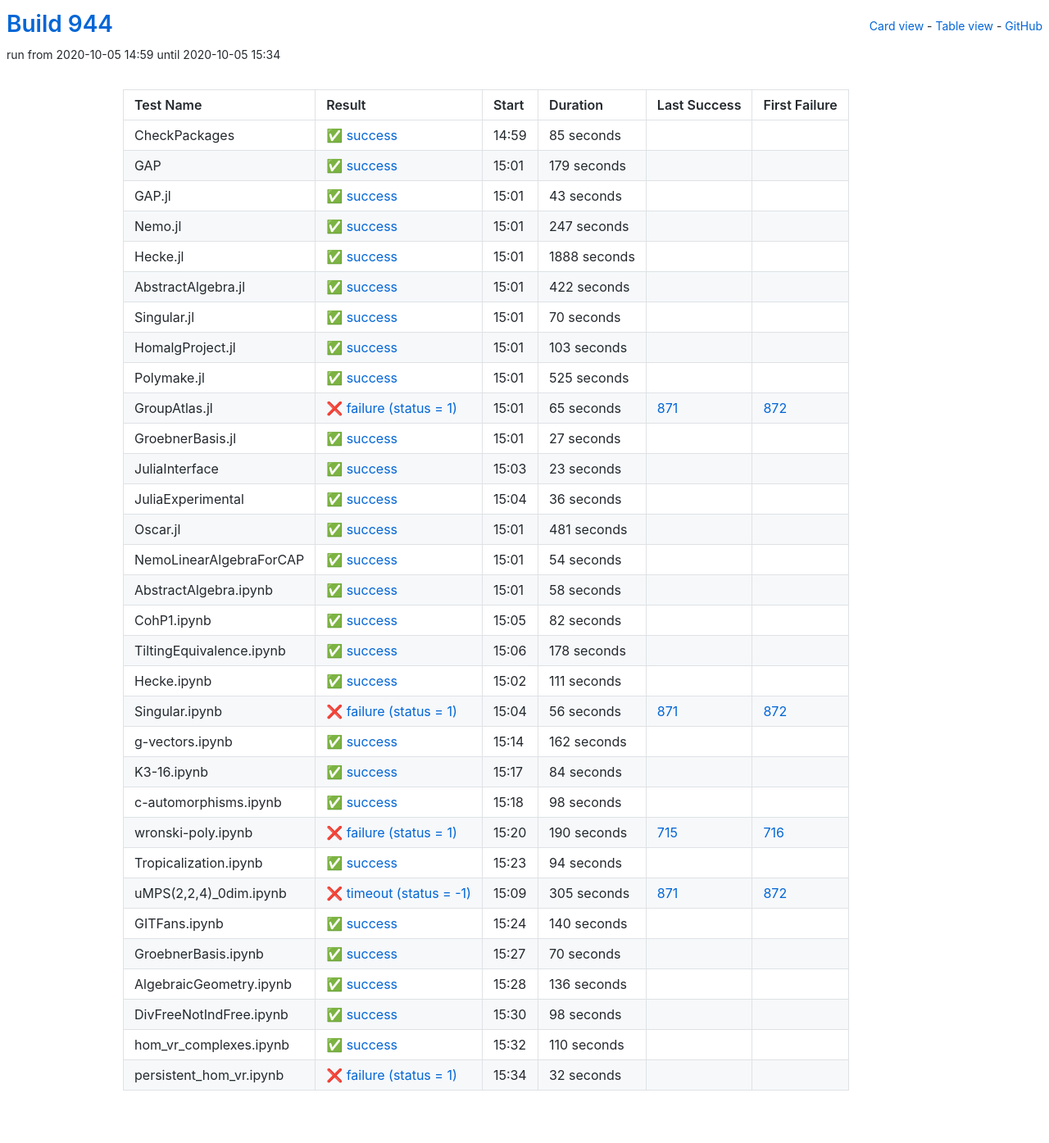
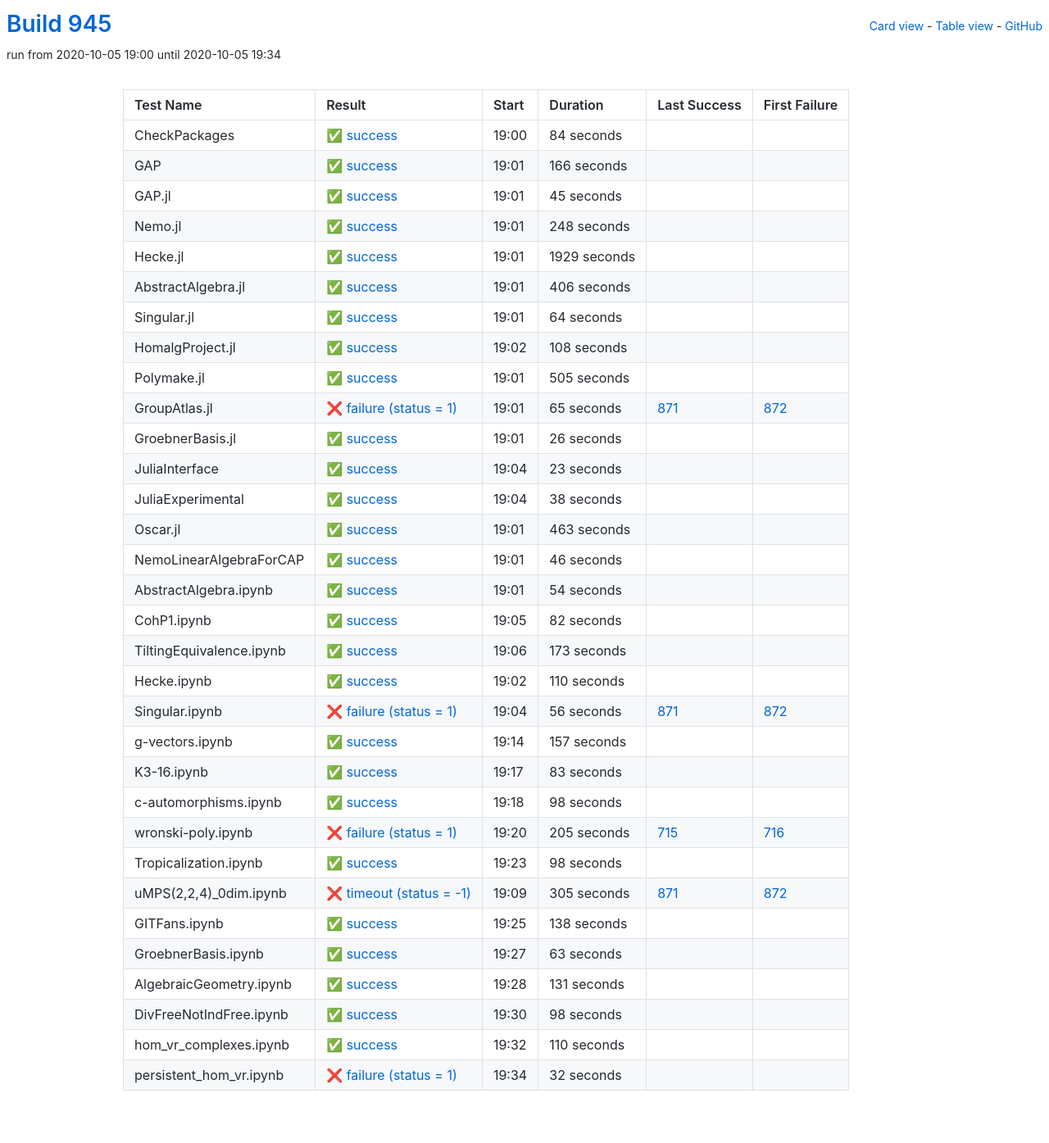
Before and after one commit to oscar-system/oscar-ci-status-stable, a Jekyll site: the page built from table.html, in a window 1280 px wide. Shown: the whole page at 82% size. Built offline with Jekyll 4.4.1, drawn with Linux system fonts in a browser that asks for light colours.

Commit message:
Build #945

```diff
--- a/_data/ci.yml
+++ b/_data/ci.yml
@@ -1,6 +1,6 @@
 ---
-build: 944
-build_url: https://oscarci.mathematik.uni-kl.de/job/oscar-stable/944/
+build: 945
+build_url: https://oscarci.mathematik.uni-kl.de/job/oscar-stable/945/
 job: oscar-stable
 organization: oscar-system
 repo: oscar-ci-status-stable
@@ -8,116 +8,116 @@ repourl: https://github.com/oscar-system/oscar-ci-status-stable
 tests:
 - name: CheckPackages
   id: checkpackages
-  log: https://oscarci.mathematik.uni-kl.de/job/oscar-stable/944/artifact/logs/build-944/CheckPackages.log
-  start: 2020-10-05 14:59
+  log: https://oscarci.mathematik.uni-kl.de/job/oscar-stable/945/artifact/logs/build-945/CheckPackages.log
+  start: 2020-10-05 19:00
   success: true
   exitcode: 0
   status: success
-  duration: 85
+  duration: 84
   last_success: false
   last_success_url:
   first_failure: false
   first_failure_url:
 - name: GAP
   id: gap
-  log: https://oscarci.mathematik.uni-kl.de/job/oscar-stable/944/artifact/logs/build-944/GAP.log
-  start: 2020-10-05 15:01
+  log: https://oscarci.mathematik.uni-kl.de/job/oscar-stable/945/artifact/logs/build-945/GAP.log
+  start: 2020-10-05 19:01
   success: true
   exitcode: 0
   status: success
-  duration: 179
+  duration: 166
   last_success: false
   last_success_url:
   first_failure: false
   first_failure_url:
 - name: GAP.jl
   id: gap-jl
-  log: https://oscarci.mathematik.uni-kl.de/job/oscar-stable/944/artifact/logs/build-944/GAP.jl.log
-  start: 2020-10-05 15:01
+  log: https://oscarci.mathematik.uni-kl.de/job/oscar-stable/945/artifact/logs/build-945/GAP.jl.log
+  start: 2020-10-05 19:01
   success: true
   exitcode: 0
   status: success
-  duration: 43
+  duration: 45
   last_success: false
   last_success_url:
   first_failure: false
   first_failure_url:
 - name: Nemo.jl
   id: nemo-jl
-  log: https://oscarci.mathematik.uni-kl.de/job/oscar-stable/944/artifact/logs/build-944/Nemo.jl.log
-  start: 2020-10-05 15:01
+  log: https://oscarci.mathematik.uni-kl.de/job/oscar-stable/945/artifact/logs/build-945/Nemo.jl.log
+  start: 2020-10-05 19:01
   success: true
   exitcode: 0
   status: success
-  duration: 247
+  duration: 248
   last_success: false
   last_success_url:
   first_failure: false
   first_failure_url:
 - name: Hecke.jl
   id: hecke-jl
-  log: https://oscarci.mathematik.uni-kl.de/job/oscar-stable/944/artifact/logs/build-944/Hecke.jl.log
-  start: 2020-10-05 15:01
+  log: https://oscarci.mathematik.uni-kl.de/job/oscar-stable/945/artifact/logs/build-945/Hecke.jl.log
+  start: 2020-10-05 19:01
   success: true
   exitcode: 0
   status: success
-  duration: 1888
+  duration: 1929
   last_success: false
   last_success_url:
   first_failure: false
   first_failure_url:
 - name: AbstractAlgebra.jl
   id: abstractalgebra-jl
-  log: https://oscarci.mathematik.uni-kl.de/job/oscar-stable/944/artifact/logs/build-944/AbstractAlgebra.jl.log
-  start: 2020-10-05 15:01
+  log: https://oscarci.mathematik.uni-kl.de/job/oscar-stable/945/artifact/logs/build-945/AbstractAlgebra.jl.log
+  start: 2020-10-05 19:01
   success: true
   exitcode: 0
   status: success
-  duration: 422
+  duration: 406
   last_success: false
   last_success_url:
   first_failure: false
   first_failure_url:
 - name: Singular.jl
   id: singular-jl
-  log: https://oscarci.mathematik.uni-kl.de/job/oscar-stable/944/artifact/logs/build-944/Singular.jl.log
-  start: 2020-10-05 15:01
+  log: https://oscarci.mathematik.uni-kl.de/job/oscar-stable/945/artifact/logs/build-945/Singular.jl.log
+  start: 2020-10-05 19:01
   success: true
   exitcode: 0
   status: success
-  duration: 70
+  duration: 64
   last_success: false
   last_success_url:
   first_failure: false
   first_failure_url:
 - name: HomalgProject.jl
   id: homalgproject-jl
-  log: https://oscarci.mathematik.uni-kl.de/job/oscar-stable/944/artifact/logs/build-944/HomalgProject.jl.log
-  start: 2020-10-05 15:01
+  log: https://oscarci.mathematik.uni-kl.de/job/oscar-stable/945/artifact/logs/build-945/HomalgProject.jl.log
+  start: 2020-10-05 19:02
   success: true
   exitcode: 0
   status: success
-  duration: 103
+  duration: 108
   last_success: false
   last_success_url:
   first_failure: false
   first_failure_url:
 - name: Polymake.jl
   id: polymake-jl
-  log: https://oscarci.mathematik.uni-kl.de/job/oscar-stable/944/artifact/logs/build-944/Polymake.jl.log
-  start: 2020-10-05 15:01
+  log: https://oscarci.mathematik.uni-kl.de/job/oscar-stable/945/artifact/logs/build-945/Polymake.jl.log
+  start: 2020-10-05 19:01
   success: true
   exitcode: 0
   status: success
-  duration: 525
+  duration: 505
   last_success: false
   last_success_url:
   first_failure: false
   first_failure_url:
 - name: GroupAtlas.jl
   id: groupatlas-jl
-  log: https://oscarci.mathematik.uni-kl.de/job/oscar-stable/944/artifact/logs/build-944/GroupAtlas.jl.log
-  start: 2020-10-05 15:01
+  log: https://oscarci.mathematik.uni-kl.de/job/oscar-stable/945/artifact/logs/build-945/GroupAtlas.jl.log
+  start: 2020-10-05 19:01
   success: false
   exitcode: 1
   status: failure
@@ -128,20 +128,20 @@ tests:
   first_failure_url: https://oscarci.mathematik.uni-kl.de/job/oscar-stable/872/
 - name: GroebnerBasis.jl
   id: groebnerbasis-jl
-  log: https://oscarci.mathematik.uni-kl.de/job/oscar-stable/944/artifact/logs/build-944/GroebnerBasis.jl.log
-  start: 2020-10-05 15:01
+  log: https://oscarci.mathematik.uni-kl.de/job/oscar-stable/945/artifact/logs/build-945/GroebnerBasis.jl.log
+  start: 2020-10-05 19:01
   success: true
   exitcode: 0
   status: success
-  duration: 27
+  duration: 26
   last_success: false
   last_success_url:
   first_failure: false
   first_failure_url:
 - name: JuliaInterface
   id: juliainterface
-  log: https://oscarci.mathematik.uni-kl.de/job/oscar-stable/944/artifact/logs/build-944/JuliaInterface.log
-  start: 2020-10-05 15:03
+  log: https://oscarci.mathematik.uni-kl.de/job/oscar-stable/945/artifact/logs/build-945/JuliaInterface.log
+  start: 2020-10-05 19:04
   success: true
   exitcode: 0
   status: success
@@ -152,32 +152,44 @@ tests:
   first_failure_url:
 - name: JuliaExperimental
   id: juliaexperimental
-  log: https://oscarci.mathematik.uni-kl.de/job/oscar-stable/944/artifact/logs/build-944/JuliaExperimental.log
-  start: 2020-10-05 15:04
+  log: https://oscarci.mathematik.uni-kl.de/job/oscar-stable/945/artifact/logs/build-945/JuliaExperimental.log
+  start: 2020-10-05 19:04
   success: true
   exitcode: 0
   status: success
-  duration: 36
+  duration: 38
   last_success: false
   last_success_url:
   first_failure: false
   first_failure_url:
 - name: Oscar.jl
   id: oscar-jl
-  log: https://oscarci.mathematik.uni-kl.de/job/oscar-stable/944/artifact/logs/build-944/Oscar.jl.log
-  start: 2020-10-05 15:01
+  log: https://oscarci.mathematik.uni-kl.de/job/oscar-stable/945/artifact/logs/build-945/Oscar.jl.log
+  start: 2020-10-05 19:01
   success: true
   exitcode: 0
   status: success
-  duration: 481
+  duration: 463
   last_success: false
   last_success_url:
   first_failure: false
   first_failure_url:
 - name: NemoLinearAlgebraForCAP
   id: nemolinearalgebraforcap
-  log: https://oscarci.mathematik.uni-kl.de/job/oscar-stable/944/artifact/logs/build-944/NemoLinearAlgebraForCAP.log
-  start: 2020-10-05 15:01
+  log: https://oscarci.mathematik.uni-kl.de/job/oscar-stable/945/artifact/logs/build-945/NemoLinearAlgebraForCAP.log
+  start: 2020-10-05 19:01
+  success: true
+  exitcode: 0
+  status: success
+  duration: 46
+  last_success: false
+  last_success_url:
+  first_failure: false
+  first_failure_url:
+- name: AbstractAlgebra.ipynb
+  id: abstractalgebra-ipynb
+  log: https://oscarci.mathematik.uni-kl.de/job/oscar-stable/945/artifact/logs/build-945/AbstractAlgebra.ipynb.log
+  start: 2020-10-05 19:01
   success: true
   exitcode: 0
   status: success
@@ -186,22 +198,10 @@ tests:
   last_success_url:
   first_failure: false
   first_failure_url:
-- name: AbstractAlgebra.ipynb
-  id: abstractalgebra-ipynb
-  log: https://oscarci.mathematik.uni-kl.de/job/oscar-stable/944/artifact/logs/build-944/AbstractAlgebra.ipynb.log
-  start: 2020-10-05 15:01
-  success: true
-  exitcode: 0
-  status: success
-  duration: 58
-  last_success: false
-  last_success_url:
-  first_failure: false
-  first_failure_url:
 - name: CohP1.ipynb
   id: cohp1-ipynb
-  log: https://oscarci.mathematik.uni-kl.de/job/oscar-stable/944/artifact/logs/build-944/CohP1.ipynb.log
-  start: 2020-10-05 15:05
+  log: https://oscarci.mathematik.uni-kl.de/job/oscar-stable/945/artifact/logs/build-945/CohP1.ipynb.log
+  start: 2020-10-05 19:05
   success: true
   exitcode: 0
   status: success
@@ -212,32 +212,32 @@ tests:
   first_failure_url:
 - name: TiltingEquivalence.ipynb
   id: tiltingequivalence-ipynb
-  log: https://oscarci.mathematik.uni-kl.de/job/oscar-stable/944/artifact/logs/build-944/TiltingEquivalence.ipynb.log
-  start: 2020-10-05 15:06
+  log: https://oscarci.mathematik.uni-kl.de/job/oscar-stable/945/artifact/logs/build-945/TiltingEquivalence.ipynb.log
+  start: 2020-10-05 19:06
   success: true
   exitcode: 0
   status: success
-  duration: 178
+  duration: 173
   last_success: false
   last_success_url:
   first_failure: false
   first_failure_url:
 - name: Hecke.ipynb
   id: hecke-ipynb
-  log: https://oscarci.mathematik.uni-kl.de/job/oscar-stable/944/artifact/logs/build-944/Hecke.ipynb.log
-  start: 2020-10-05 15:02
+  log: https://oscarci.mathematik.uni-kl.de/job/oscar-stable/945/artifact/logs/build-945/Hecke.ipynb.log
+  start: 2020-10-05 19:02
   success: true
   exitcode: 0
   status: success
-  duration: 111
+  duration: 110
   last_success: false
   last_success_url:
   first_failure: false
   first_failure_url:
 - name: Singular.ipynb
   id: singular-ipynb
-  log: https://oscarci.mathematik.uni-kl.de/job/oscar-stable/944/artifact/logs/build-944/Singular.ipynb.log
-  start: 2020-10-05 15:04
+  log: https://oscarci.mathematik.uni-kl.de/job/oscar-stable/945/artifact/logs/build-945/Singular.ipynb.log
+  start: 2020-10-05 19:04
   success: false
   exitcode: 1
   status: failure
@@ -248,32 +248,32 @@ tests:
   first_failure_url: https://oscarci.mathematik.uni-kl.de/job/oscar-stable/872/
 - name: g-vectors.ipynb
   id: g-vectors-ipynb
-  log: https://oscarci.mathematik.uni-kl.de/job/oscar-stable/944/artifact/logs/build-944/g-vectors.ipynb.log
-  start: 2020-10-05 15:14
+  log: https://oscarci.mathematik.uni-kl.de/job/oscar-stable/945/artifact/logs/build-945/g-vectors.ipynb.log
+  start: 2020-10-05 19:14
   success: true
   exitcode: 0
   status: success
-  duration: 162
+  duration: 157
   last_success: false
   last_success_url:
   first_failure: false
   first_failure_url:
 - name: K3-16.ipynb
   id: k3-16-ipynb
-  log: https://oscarci.mathematik.uni-kl.de/job/oscar-stable/944/artifact/logs/build-944/K3-16.ipynb.log
-  start: 2020-10-05 15:17
+  log: https://oscarci.mathematik.uni-kl.de/job/oscar-stable/945/artifact/logs/build-945/K3-16.ipynb.log
+  start: 2020-10-05 19:17
   success: true
   exitcode: 0
   status: success
-  duration: 84
+  duration: 83
   last_success: false
   last_success_url:
   first_failure: false
   first_failure_url:
 - name: c-automorphisms.ipynb
   id: c-automorphisms-ipynb
-  log: https://oscarci.mathematik.uni-kl.de/job/oscar-stable/944/artifact/logs/build-944/c-automorphisms.ipynb.log
-  start: 2020-10-05 15:18
+  log: https://oscarci.mathematik.uni-kl.de/job/oscar-stable/945/artifact/logs/build-945/c-automorphisms.ipynb.log
+  start: 2020-10-05 19:18
   success: true
   exitcode: 0
   status: success
@@ -284,32 +284,32 @@ tests:
   first_failure_url:
 - name: wronski-poly.ipynb
   id: wronski-poly-ipynb
-  log: https://oscarci.mathematik.uni-kl.de/job/oscar-stable/944/artifact/logs/build-944/wronski-poly.ipynb.log
-  start: 2020-10-05 15:20
+  log: https://oscarci.mathematik.uni-kl.de/job/oscar-stable/945/artifact/logs/build-945/wronski-poly.ipynb.log
+  start: 2020-10-05 19:20
   success: false
   exitcode: 1
   status: failure
-  duration: 190
+  duration: 205
   last_success: 715
   last_success_url: https://oscarci.mathematik.uni-kl.de/job/oscar-stable/715/
   first_failure: 716
   first_failure_url: https://oscarci.mathematik.uni-kl.de/job/oscar-stable/716/
 - name: Tropicalization.ipynb
   id: tropicalization-ipynb
-  log: https://oscarci.mathematik.uni-kl.de/job/oscar-stable/944/artifact/logs/build-944/Tropicalization.ipynb.log
-  start: 2020-10-05 15:23
+  log: https://oscarci.mathematik.uni-kl.de/job/oscar-stable/945/artifact/logs/build-945/Tropicalization.ipynb.log
+  start: 2020-10-05 19:23
   success: true
   exitcode: 0
   status: success
-  duration: 94
+  duration: 98
   last_success: false
   last_success_url:
   first_failure: false
   first_failure_url:
 - name: uMPS(2,2,4)_0dim.ipynb
   id: umps-2-2-4-0dim-ipynb
-  log: https://oscarci.mathematik.uni-kl.de/job/oscar-stable/944/artifact/logs/build-944/uMPS-2-2-4-_0dim.ipynb.log
-  start: 2020-10-05 15:09
+  log: https://oscarci.mathematik.uni-kl.de/job/oscar-stable/945/artifact/logs/build-945/uMPS-2-2-4-_0dim.ipynb.log
+  start: 2020-10-05 19:09
   success: false
   exitcode: -1
   status: timeout
@@ -320,44 +320,44 @@ tests:
   first_failure_url: https://oscarci.mathematik.uni-kl.de/job/oscar-stable/872/
 - name: GITFans.ipynb
   id: gitfans-ipynb
-  log: https://oscarci.mathematik.uni-kl.de/job/oscar-stable/944/artifact/logs/build-944/GITFans.ipynb.log
-  start: 2020-10-05 15:24
+  log: https://oscarci.mathematik.uni-kl.de/job/oscar-stable/945/artifact/logs/build-945/GITFans.ipynb.log
+  start: 2020-10-05 19:25
   success: true
   exitcode: 0
   status: success
-  duration: 140
+  duration: 138
   last_success: false
   last_success_url:
   first_failure: false
   first_failure_url:
 - name: GroebnerBasis.ipynb
   id: groebnerbasis-ipynb
-  log: https://oscarci.mathematik.uni-kl.de/job/oscar-stable/944/artifact/logs/build-944/GroebnerBasis.ipynb.log
-  start: 2020-10-05 15:27
+  log: https://oscarci.mathematik.uni-kl.de/job/oscar-stable/945/artifact/logs/build-945/GroebnerBasis.ipynb.log
+  start: 2020-10-05 19:27
   success: true
   exitcode: 0
   status: success
-  duration: 70
+  duration: 63
   last_success: false
   last_success_url:
   first_failure: false
   first_failure_url:
 - name: AlgebraicGeometry.ipynb
   id: algebraicgeometry-ipynb
-  log: https://oscarci.mathematik.uni-kl.de/job/oscar-stable/944/artifact/logs/build-944/AlgebraicGeometry.ipynb.log
-  start: 2020-10-05 15:28
+  log: https://oscarci.mathematik.uni-kl.de/job/oscar-stable/945/artifact/logs/build-945/AlgebraicGeometry.ipynb.log
+  start: 2020-10-05 19:28
   success: true
   exitcode: 0
   status: success
-  duration: 136
+  duration: 131
   last_success: false
   last_success_url:
   first_failure: false
   first_failure_url:
 - name: DivFreeNotIndFree.ipynb
   id: divfreenotindfree-ipynb
-  log: https://oscarci.mathematik.uni-kl.de/job/oscar-stable/944/artifact/logs/build-944/DivFreeNotIndFree.ipynb.log
-  start: 2020-10-05 15:30
+  log: https://oscarci.mathematik.uni-kl.de/job/oscar-stable/945/artifact/logs/build-945/DivFreeNotIndFree.ipynb.log
+  start: 2020-10-05 19:30
   success: true
   exitcode: 0
   status: success
@@ -368,8 +368,8 @@ tests:
   first_failure_url:
 - name: hom_vr_complexes.ipynb
   id: hom-vr-complexes-ipynb
-  log: https://oscarci.mathematik.uni-kl.de/job/oscar-stable/944/artifact/logs/build-944/hom_vr_complexes.ipynb.log
-  start: 2020-10-05 15:32
+  log: https://oscarci.mathematik.uni-kl.de/job/oscar-stable/945/artifact/logs/build-945/hom_vr_complexes.ipynb.log
+  start: 2020-10-05 19:32
   success: true
   exitcode: 0
   status: success
@@ -380,8 +380,8 @@ tests:
   first_failure_url:
 - name: persistent_hom_vr.ipynb
   id: persistent-hom-vr-ipynb
-  log: https://oscarci.mathematik.uni-kl.de/job/oscar-stable/944/artifact/logs/build-944/persistent_hom_vr.ipynb.log
-  start: 2020-10-05 15:34
+  log: https://oscarci.mathematik.uni-kl.de/job/oscar-stable/945/artifact/logs/build-945/persistent_hom_vr.ipynb.log
+  start: 2020-10-05 19:34
   success: false
   exitcode: 1
   status: failure
```
Also changed, not shown: README.md.
